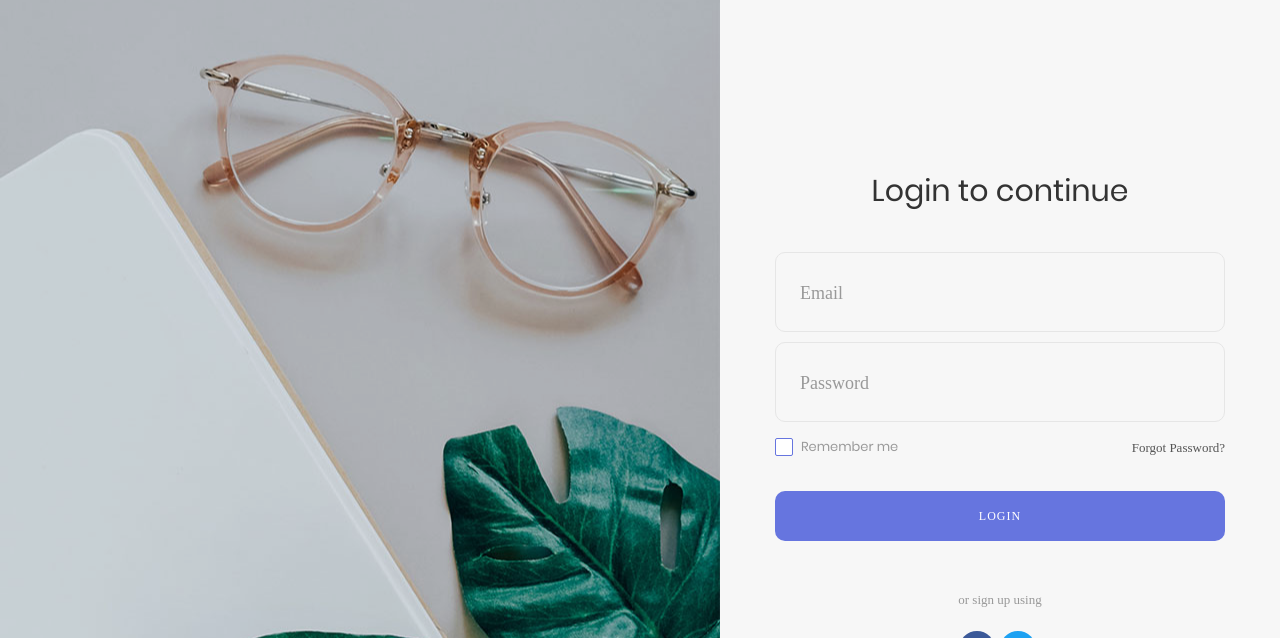
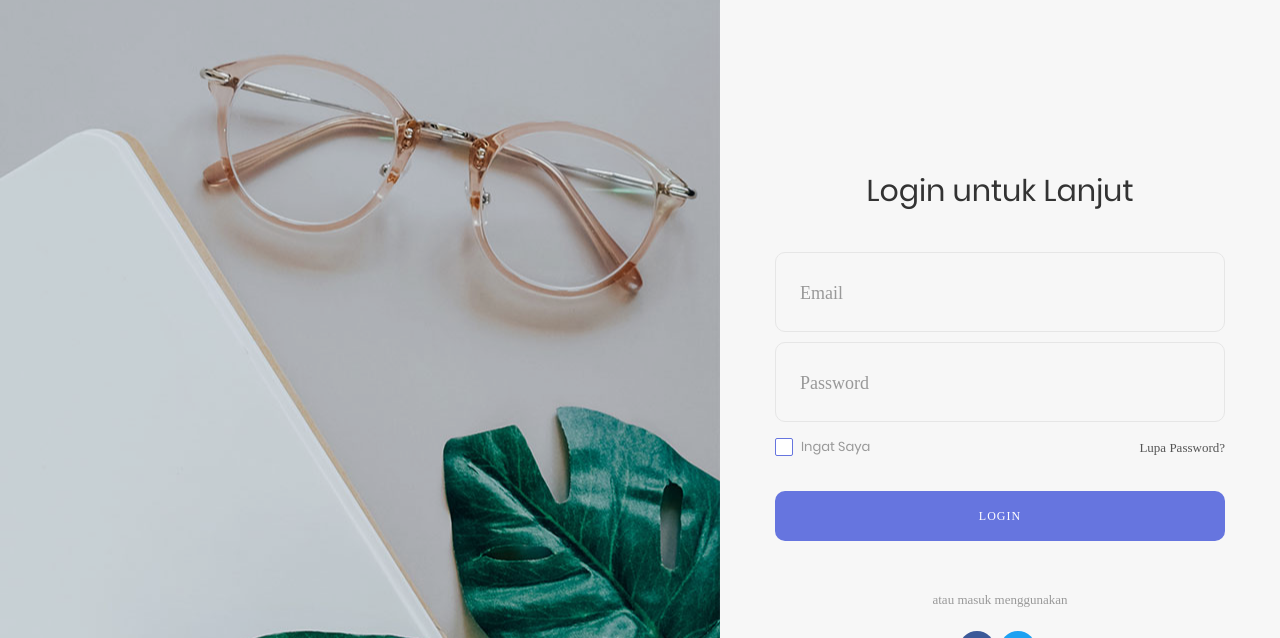
Before and after one commit to rnyanar/webnyaranya, a plain HTML site: page indexLOGIN.html in a window 1280 px wide. Shown: the top 638 px of the page. Drawn offline with Linux system fonts and the light colour scheme; a web font is replaced by a local one.

Commit message:
indexLOGIN.html

```diff
--- a/index.html
+++ b/indexLOGIN.html
@@ -34,7 +34,7 @@
 			<div class="wrap-login100">
 				<form class="login100-form validate-form">
 					<span class="login100-form-title p-b-43">
-						Login to continue
+						Login untuk Lanjut
 					</span>
 
 
@@ -55,13 +55,13 @@
 						<div class="contact100-form-checkbox">
 							<input class="input-checkbox100" id="ckb1" type="checkbox" name="remember-me">
 							<label class="label-checkbox100" for="ckb1">
-								Remember me
+								Ingat Saya
 							</label>
 						</div>
 
 						<div>
 							<a href="#" class="txt1">
-								Forgot Password?
+								Lupa Password?
 							</a>
 						</div>
 					</div>
@@ -75,7 +75,7 @@
 
 					<div class="text-center p-t-46 p-b-20">
 						<span class="txt2">
-							or sign up using
+							atau masuk menggunakan
 						</span>
 					</div>
 
```
